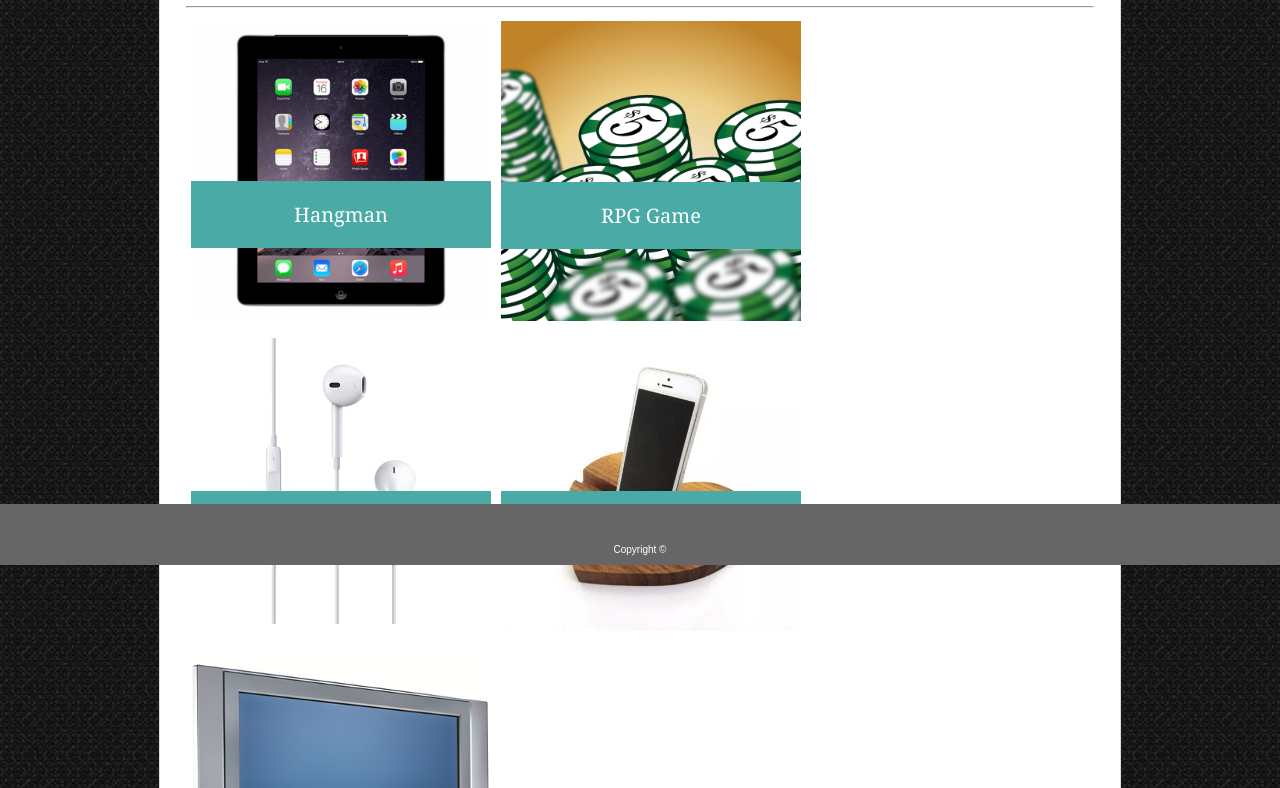
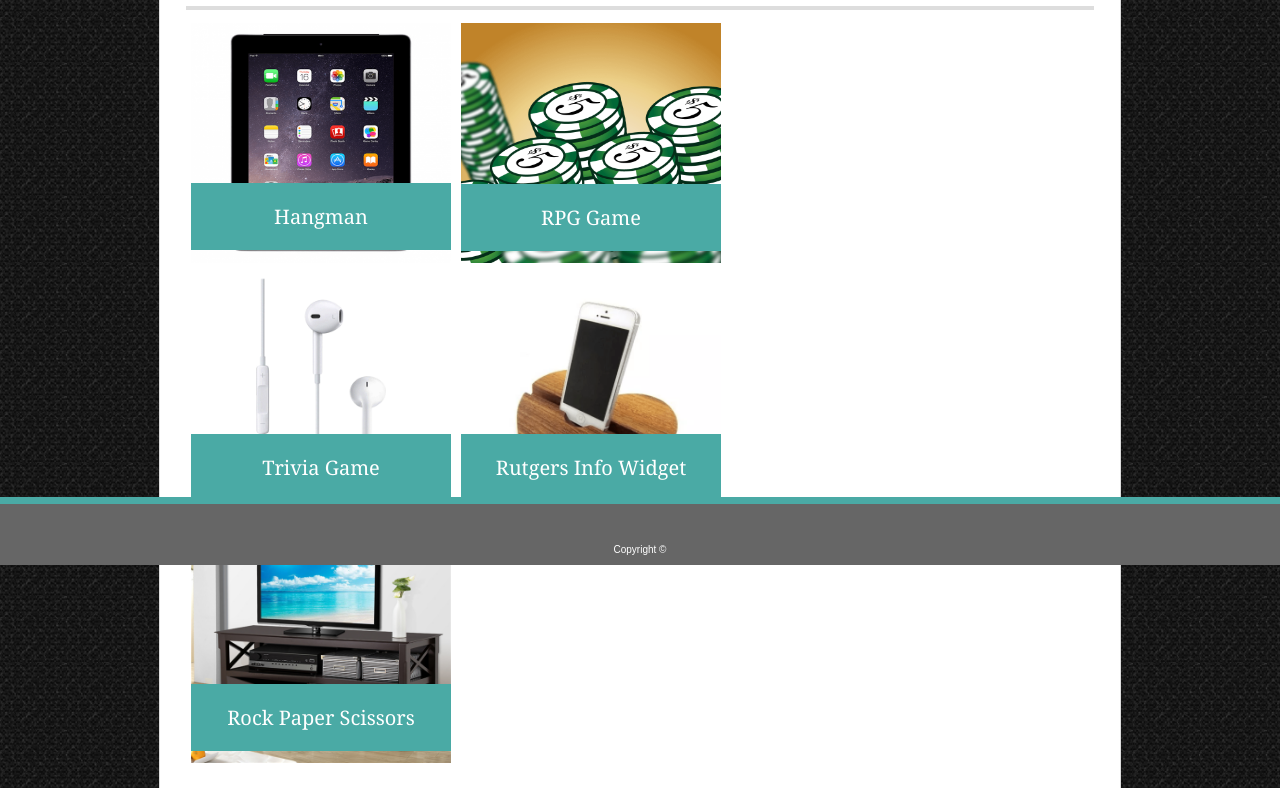
Before and after one commit to RyanMosely/portfolioAssignment, a plain HTML site: page portfolio.html in a window 1280 px wide. Shown: the part 235-1023 px from the top of the page. Drawn offline with Linux system fonts and the light colour scheme.

Commit message:
September 21st 4:15 PM ver.1.2

```diff
--- a/assets/css/style.css
+++ b/assets/css/style.css
@@ -12,8 +12,10 @@ footer {
     padding-top: 40px;
     padding-bottom: 10px;
     position: sticky;
+    position: -webkit-sticky;
     bottom: 0;
     z-index: 50;
+    border-top: solid 7px #4aaaa5;
 }
 
 .cWidth {
@@ -35,10 +37,10 @@ a {
     float: right;
     position: relative;
     color: #777777;
-    padding: 20px;
+    padding: 1px 20px 1px 20px;
     font-family: 'Arial', 'Helvetica Neue', Helvetica, sans-serif;
     text-decoration: none;
-
+    margin-top: 28px;
 }
 
 #vB {
@@ -51,12 +53,40 @@ a {
     background-image: url("../images/mosaic/mosaic.png");
     width: 100%;
     border-top: solid 2px #cccccc;
-    border-bottom: solid 5px #4aaaa5;
     padding-top:30px;
-    padding-bottom: 100%;
+    padding-bottom: 50%;
     margin: 0px;
     clear: both;
 }
+
+.linkBorders {
+    border-left: solid 0.1px rgba(221,221,221,.3);
+    border-right: solid 0.1px rgba(221,221,221,.31);
+}
+
+.links{
+    margin-right: -20px;
+
+
+}
+
+
+
+    hr {
+        display: block;
+        unicode-bidi: isolate;
+        margin-block-start: 0.5em;
+        margin-block-end: 0.5em;
+        margin-inline-start: auto;
+        margin-inline-end: auto;
+        overflow: hidden;
+        border-style: solid;
+        border-width: 2px;
+        color: #dddddd;
+    }
+
+/* ABOUT STYLES*/
+
 
 .bio {
     background-color: #ffffff;
@@ -133,8 +163,8 @@ a {
 
 .dHead {
     float: left;
-    height: 300px;
-    width: 300px;
+    height: 240px;
+    width: 260px;
     padding: 5px 5px 5px 5px;
     position: relative;
 }
@@ -153,7 +183,7 @@ a {
     font-size: 20px;
     padding-top: 20px;
     padding-bottom: 20px;
-    width: 300px;
+    width: 260px;
     text-align: center;
 
     ;
@@ -163,14 +193,14 @@ a {
 .textContainer2 {
     position: absolute;
     margin-top: 166px;
-    margin-left: 315px;
+    margin-left: 275px;
     color: white;
     background-color: #4aaaa5;
     font-family: 'Georgia', Times, 'Times New Roman', serif;
     font-size: 20px;
     padding-top: 20px;
     padding-bottom: 20px;
-    width: 300px;
+    width: 260px;
     text-align: center;
     z-index: 1;
 
@@ -178,7 +208,7 @@ a {
 
 .textContainer3 {
     position: absolute;
-    margin-top: 475px;
+    margin-top: 416px;
     margin-left: 5px;
     color: white;
     background-color: #4aaaa5;
@@ -186,22 +216,22 @@ a {
     font-size: 20px;
     padding-top: 20px;
     padding-bottom: 20px;
-    width: 300px;
+    width: 260px;
     text-align: center;
     z-index: 1;
 }
 
 .textContainer4 {
     position: absolute;
-    margin-top: 475px;
-    margin-left: 315px;
+    margin-top: 416px;
+    margin-left: 275px;
     color: white;
     background-color: #4aaaa5;
     font-family: 'Georgia', Times, 'Times New Roman', serif;
     font-size: 20px;
     padding-top: 20px;
     padding-bottom: 20px;
-    width: 300px;
+    width: 260px;
     text-align: center;
     z-index: 1;
 }
@@ -209,7 +239,7 @@ a {
 
 .textContainer5 {
     position: absolute;
-    margin-top: 775px;
+    margin-top: 666px;
     margin-left: 5px;
     color: white;
     background-color: #4aaaa5;
@@ -217,7 +247,7 @@ a {
     font-size: 20px;
     padding-top: 20px;
     padding-bottom: 20px;
-    width: 300px;
+    width: 260px;
     text-align: center;
     z-index: 1;
 }
--- a/portfolio.html
+++ b/portfolio.html
@@ -15,12 +15,12 @@
             Ryan Mosely
             </h1>
         </div>
-        <div id="link">
+        <div class="links">
                 <a href="contact.html">
                         Contact
                 </a>
 
-                <a href="portfolio.html">
+                <a href="portfolio.html" class="linkBorders">
                         Portfolio
 
                 </a>
@@ -67,7 +67,7 @@
             </p>
             </div>
             <div>
-            <img src="assets/images/flatscreenTv.png" alt="doggo headphones" class="dHead">
+            <img src="assets/images/flatscreenTvVer3.png" alt="doggo headphones" class="dHead">
             <p class="textContainer5">
                 Rock Paper Scissors
             </p>
```
Also changed, not shown: contact.html (+2 -2 lines), index.html (+2 -2 lines), assets/images/flatscreenTvVer2.png (added), assets/images/flatscreenTvVer3.png (added), 1 other file.
